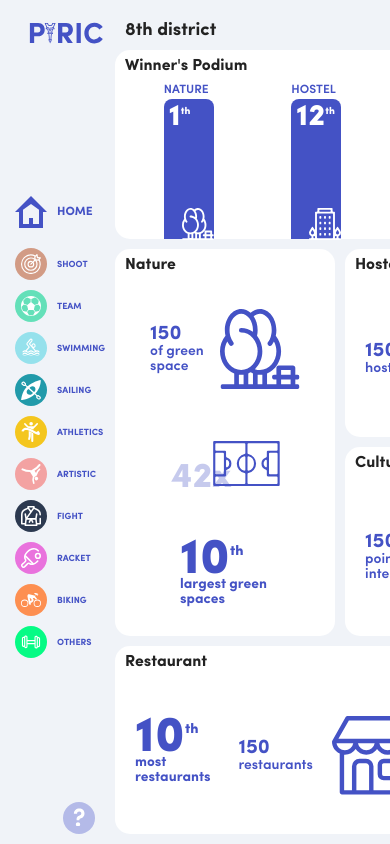
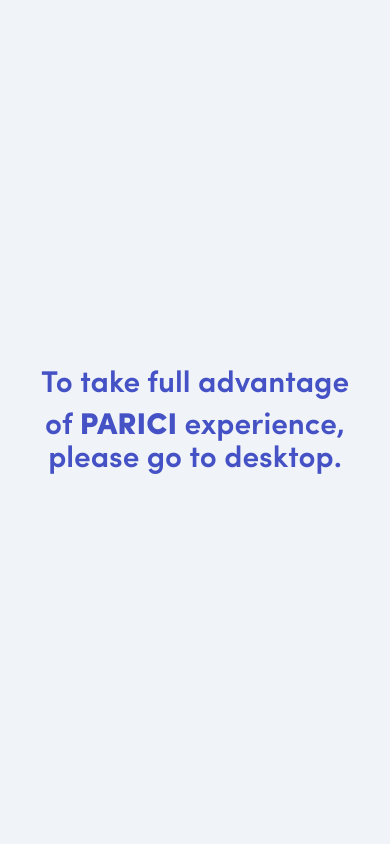
Before and after one commit to ArcanumLibella/parici, a React (Create React App) app: page /webapp in a window 390 px wide. Built offline with nearby package versions, Linux system fonts and the light colour scheme.

Commit message:
FEATURE: Create alert on mobile and add animation on landing page

```diff
--- a/src/App.js
+++ b/src/App.js
@@ -17,7 +17,9 @@
           <Route path="/">
             <Landing />
           </Route>
-          <Route path='*'>404 - Sorry no content</Route>
+          <Route path='/*'>
+            404 - Sorry no content
+          </Route>
         </Switch>
       </div>
     </Router>
--- a/src/assets/css/app.scss
+++ b/src/assets/css/app.scss
@@ -17,6 +17,7 @@
 @import 'components/_ranking.scss';
 @import 'components/_sports.scss';
 @import 'components/_dropdown.scss';
+@import 'components/_alert.scss';
 
 // LAYOUTS
 @import 'layouts/_header.scss';
--- /dev/null
+++ b/src/assets/css/components/_alert.scss
@@ -0,0 +1,44 @@
+.alert {
+  @include desktop-up {
+    display: none;
+  }
+}
+
+.alert {
+  @include desktop-down {
+    position: absolute;
+    display: flex;
+    align-items: center;
+    justify-content: center;
+    padding: 30px;
+    width: 100vw;
+    height: 100vh;
+    background-color: $purple6;
+    z-index: 10;
+  }
+
+  &__text {
+    width: 100%;
+    max-width: 800px;
+    font-size: rem(30px);
+    font-weight: 600;
+    text-align: center;
+
+    @include tablet-up {
+      font-size: rem(50px);
+    }
+  }
+
+  strong {
+    font-weight: 900;
+  }
+
+  .icon {
+    position: absolute;
+    top: 10%;
+    left: 50%;
+    width: 80%;
+    max-width: 500px;
+    transform: translate(-50%, -50%);
+  }
+}
--- a/src/assets/css/sections/_concept.scss
+++ b/src/assets/css/sections/_concept.scss
@@ -55,5 +55,18 @@
 
   &__text {
     padding: 30px 0;
+    color: transparent;
+    background: linear-gradient($purple1, $purple1) left no-repeat, transparent;
+    background-size: 0% 100%;
+    -webkit-background-clip: text;
+    background-clip: text;
+    -webkit-text-fill-color: transparent;
+    -webkit-text-stroke: 1px $purple1;
+    cursor: pointer;
+    transition: 0.5s ease-in-out;
+
+    &:hover {
+      background-size: 100% 100%;
+    }
   }
 }
--- /dev/null
+++ b/src/components/GLOBAL/Alert.jsx
@@ -0,0 +1,18 @@
+import React from 'react'
+
+// SVG
+// import { Logo } from '../../assets/icons/all-icons'
+
+
+const Alert = () => {
+  return(
+    <div className='alert'>
+      {/* <Logo/> */}
+      <p className='alert__text'>
+        To take full advantage of <strong>PARICI</strong> experience, please go to desktop.
+      </p>
+    </div>
+  )
+}
+
+export default Alert
--- a/src/components/index.js
+++ b/src/components/index.js
@@ -7,8 +7,12 @@
 // MENU
 import Menu from './MENU/Menu'
 
+// ALERT
+import Alert from './GLOBAL/Alert'
+
 export {
   Dashboard,
   Map,
-  Menu
+  Menu,
+  Alert
 };
--- a/src/routes/Landing.js
+++ b/src/routes/Landing.js
@@ -9,7 +9,6 @@
 // IMAGES
 import Mockup from '../assets/images/mockup.png'
 import France from '../assets/images/france.png'
-
 
 const Landing = (props) => {
   return (
@@ -33,9 +32,9 @@
         <div className='concept__wrapper content-wrapper'>
           <div className='concept__image'></div>
           <div className='concept__texts'>
-            <h3 className='concept__text h3'>Choose the Olympic events you wish to attend</h3>
-            <h3 className='concept__text h3'>We tell you which district of Paris allows you to get there the fastest</h3>
-            <h3 className='concept__text h3'>Compare districts to see which one is most suitable for you</h3>
+            <h3 id="test" className='concept__text h3' data-text='Choose the Olympic events you wish to attend'>Choose the Olympic events you wish to attend</h3>
+            <h3 id="test" className='concept__text h3' data-text='We tell you which district of Paris allows you to get there the fastest'>We tell you which district of Paris allows you to get there the fastest</h3>
+            <h3 id="test" className='concept__text h3' data-text='Compare districts to see which one is most suitable for you'>Compare districts to see which one is most suitable for you</h3>
           </div>
         </div>
       </section>
--- a/src/routes/WebApp.js
+++ b/src/routes/WebApp.js
@@ -1,13 +1,14 @@
 import React from 'react'
 
 // COMPONENTS
-import { Menu, Dashboard, Map } from '../components'
+import { Menu, Dashboard, Map, Alert } from '../components'
 
 
 
 const WebApp = (props) => {
   return (
     <main className='app'>
+      <Alert/>
       <Menu />
       {/* <Map /> */}
       <Dashboard />
```
